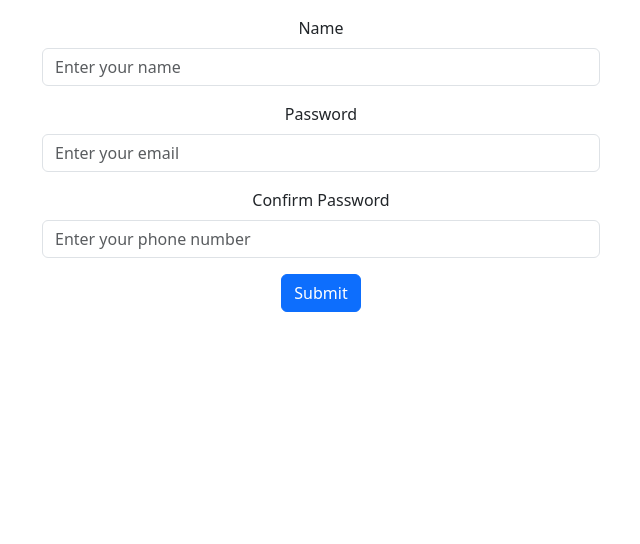
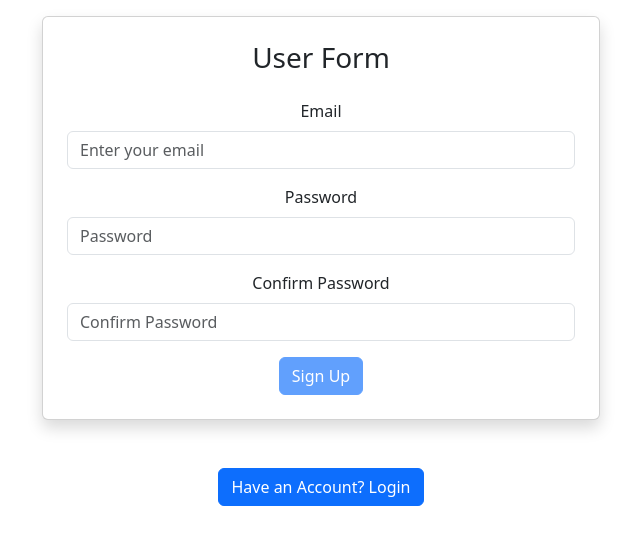
Before and after one commit to ashwini-mandi/Expense-tracker, a React (Create React App) app: page / in a window 1280 px wide. Shown: the top 544 px of the page, without its empty margins (319-959 px from the left). Built offline with nearby package versions, Linux system fonts and the light colour scheme.

Commit message:
Added error component

```diff
--- a/src/Components/Form.js
+++ b/src/Components/Form.js
@@ -6,75 +6,163 @@ import { Container } from "react-bootstrap";
 
 const UserForm = () => {
   const [formData, setFormData] = useState({
-    name: "",
+    email: "",
     password: "",
     cpassword: "",
   });
-  const [showAlert, setShowAlert] = useState(false); // State for showing alert
+  const [errorState, setErrorState] = useState({
+    showAlert: false,
+    passwordMatchError: false,
+    apiError: null,
+  });
+  const [valid, setValid] = useState(false);
 
+  const formValid = () => {
+    if (formData.email && formData.password && formData.password) {
+      setValid(true);
+    } else {
+      setValid(false);
+    }
+  };
   // Handle input changes
   const handleChange = (e) => {
     const { name, value } = e.target;
     setFormData({ ...formData, [name]: value });
+
+    // Validate password match while typing in "Confirm Password"
+    if (name === "cpassword") {
+      setErrorState((prevState) => ({
+        ...prevState,
+        passwordMatchError: value !== formData.password,
+      }));
+    }
   };
 
   // Handle form submission
-  const handleSubmit = (e) => {
+  const handleSubmit = async (e) => {
     e.preventDefault();
+
+    // Final validation before submission
+    if (formData.password !== formData.cpassword) {
+      setErrorState((prevState) => ({
+        ...prevState,
+        passwordMatchError: true,
+      }));
+      return;
+    }
+
     console.log("Form Data Submitted: ", formData);
-    setShowAlert(true); // Show the alert
-    setTimeout(() => setShowAlert(false), 3000); // Hide the alert after 3 seconds
+    try {
+      const res = await fetch(
+        "https://identitytoolkit.googleapis.com/v1/accounts:signUp?key=AIzaSyCUjLjnpRxGDfU1vWmhDafxL3sC22a-oms",
+        {
+          method: "POST",
+          headers: {
+            "Content-Type": "application/json",
+          },
+          body: JSON.stringify({
+            email: formData.email,
+            password: formData.password,
+            returnSecureToken: true,
+          }),
+        }
+      );
+
+      if (!res.ok) {
+        const data = await res.json();
+        setErrorState({
+          showAlert: false,
+          passwordMatchError: false,
+          apiError: data.error.message,
+        });
+      } else {
+        setErrorState({
+          showAlert: true,
+          passwordMatchError: false,
+          apiError: null,
+        });
+        setTimeout(
+          () =>
+            setErrorState((prevState) => ({ ...prevState, showAlert: false })),
+          3000
+        );
+      }
+    } catch (error) {
+      console.error("Error submitting data: ", error);
+      alert("Failed to submit data. Please try again.");
+    }
   };
 
   return (
     <Container className="d-flex justify-content-center align-items-center flex-column mt-3">
-      {showAlert && (
+      {errorState.showAlert && (
         <Alert variant="success" className="w-50 text-center">
           Data submitted successfully!
         </Alert>
       )}
+      {errorState.apiError && (
+        <Alert variant="danger" className="w-50 text-center">
+          {errorState.apiError}
+        </Alert>
+      )}
+      {errorState.passwordMatchError && (
+        <Alert variant="danger" className="w-50 text-center">
+          Password and Confirm Password do not match.
+        </Alert>
+      )}
 
+      <div className="card p-4 w-50 shadow">
+        <h3 className="text-center mb-4">User Form</h3>
         <Form
-        className="d-flex flex-column align-items-center w-50"
+          className="d-flex flex-column align-items-center"
           onSubmit={handleSubmit}
         >
-        <Form.Group className="mb-3 w-100" controlId="formBasicName">
-          <Form.Label>Name</Form.Label>
+          <Form.Group className="mb-3 w-100" controlId="formBasicEmail">
+            <Form.Label>Email</Form.Label>
             <Form.Control
-            type="text"
-            placeholder="Enter your name"
-            name="name"
-            value={formData.name}
+              required
+              type="email"
+              placeholder="Enter your email"
+              name="email"
+              value={formData.email}
               onChange={handleChange}
             />
           </Form.Group>
 
-        <Form.Group className="mb-3 w-100" controlId="formBasicEmail">
+          <Form.Group className="mb-3 w-100" controlId="formBasicPassword">
             <Form.Label>Password</Form.Label>
             <Form.Control
-            type="email"
-            placeholder="Enter your email"
-            name="email"
+              required
+              type="password"
+              placeholder="Password"
+              name="password"
               value={formData.password}
               onChange={handleChange}
             />
           </Form.Group>
 
-        <Form.Group className="mb-3 w-100" controlId="formBasicPhone">
+          <Form.Group className="mb-3 w-100" controlId="formBasicCPassword">
             <Form.Label>Confirm Password</Form.Label>
             <Form.Control
-            type="number"
-            placeholder="Enter your phone number"
-            name="phone"
+              required
+              type="password"
+              placeholder="Confirm Password"
+              name="cpassword"
               value={formData.cpassword}
               onChange={handleChange}
             />
           </Form.Group>
 
-        <Button variant="primary" type="submit">
-          Submit
+          <Button variant="primary" type="submit" disabled={!valid}>
+            Sign Up
           </Button>
         </Form>
+      </div>
+      <div className="mt-5" style={{ width: "50rem" }}>
+        <Button variant="primary" type="button">
+          Have an Account? Login
+        </Button>
+      </div>
     </Container>
   );
 };
```
Lines whose indentation alone changed are shown as unchanged.
